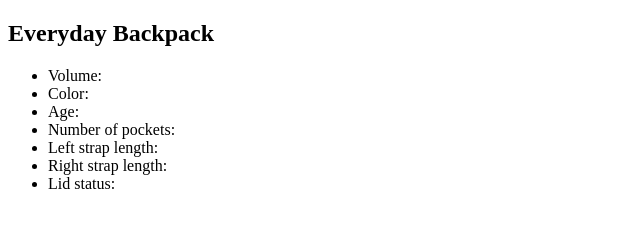
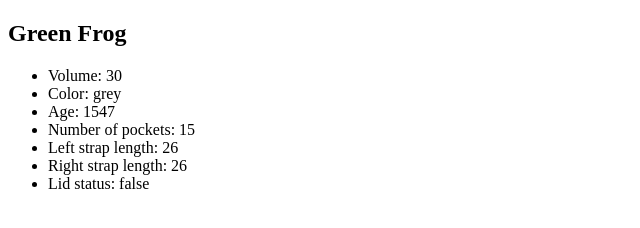
Before and after one commit to jpunl/JS-essential, a website with bundled scripts: page 04_01/index.html in a window 1280 px wide. Shown: the whole page, without its empty margins (0-640 px from the left). Built offline with nearby package versions, Linux system fonts and the light colour scheme.

Commit message:
modified 04_01

```diff
--- a/04_01/index.html
+++ b/04_01/index.html
@@ -8,7 +8,7 @@
     <script type="module" src="script.js"></script>
   </head>
   <body>
-    <main>
+    <!-- <main>
       <article>
         <h1>Everyday Backpack</h1>
         <ul>
@@ -21,6 +21,6 @@
           <li>Lid status:</li>
         </ul>
       </article>
-    </main>
+    </main> -->
   </body>
 </html>
--- a/04_01/script.js
+++ b/04_01/script.js
@@ -6,7 +6,7 @@
 import Backpack from "./Backpack.js";
 
 const everydayPack = new Backpack(
-  "Everyday Backpack",
+  "Green Frog",
   30,
   "grey",
   15,
@@ -16,6 +16,25 @@ const everydayPack = new Backpack(
   "December 5, 2018 15:00:00 PST"
 );
 
+const content = `
+  <main>
+    <article>
+      <h1>${everydayPack.name}</h1>
+      <ul>
+        <li>Volume: ${everydayPack.volume}</li>
+        <li>Color: ${everydayPack.color}</li>
+        <li>Age: ${everydayPack.backpackAge()}</li>
+        <li>Number of pockets: ${everydayPack.pocketNum}</li>
+        <li>Left strap length: ${everydayPack.strapLength.left}</li>
+        <li>Right strap length: ${everydayPack.strapLength.right}</li>
+        <li>Lid status: ${everydayPack.lidOpen}</li>
+      </ul>
+    </article>
+  </main>
+`;
+
+document.body.innerHTML = content;
+
 console.log("The everydayPack object:", everydayPack);
 console.log("The pocketNum value:", everydayPack.pocketNum);
 console.log("Days since aquired:", everydayPack.backpackAge());
```
